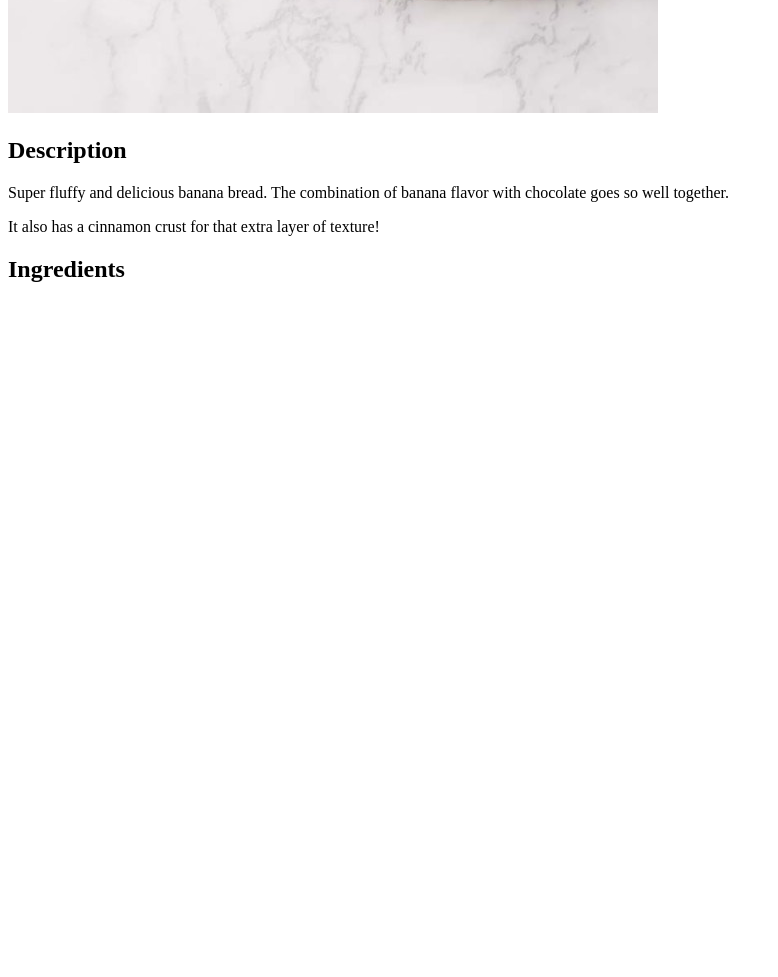
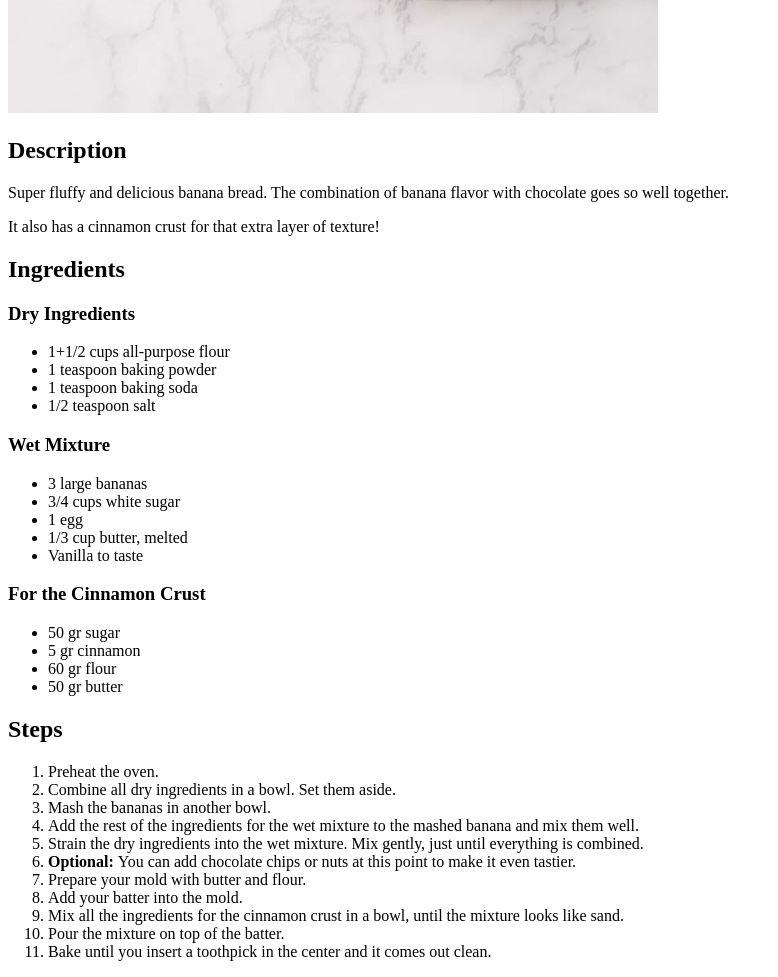
Before and after one commit to cgarciam3/odin-recipes, a plain HTML site: page recipes/bananabread.html in a window 1280 px wide. Shown: the part 942-1919 px from the top of the page, without its empty margins (0-778 px from the left). Before the commit the page ends 1245 px from the top, so only its background shows below. Drawn offline with Linux system fonts and the light colour scheme.

Commit message:
Complete bananabread.html page

```diff
--- a/recipes/bananabread.html
+++ b/recipes/bananabread.html
@@ -13,5 +13,41 @@
     <p>Super fluffy and delicious banana bread. The combination of banana flavor with chocolate goes so well together.</p>
     <p>It also has a cinnamon crust for that extra layer of texture!</p>
     <h2>Ingredients</h2>
+    <h3>Dry Ingredients</h3>
+    <ul>
+        <li>1+1/2 cups all-purpose flour</li>
+        <li>1 teaspoon baking powder</li>
+        <li>1 teaspoon baking soda</li>
+        <li>1/2 teaspoon salt</li>
+    </ul>
+    <h3>Wet Mixture</h3>
+    <ul>
+        <li>3 large bananas</li>
+        <li>3/4 cups white sugar</li>
+        <li>1 egg</li>
+        <li>1/3 cup butter, melted</li>
+        <li>Vanilla to taste</li>
+    </ul>
+    <h3>For the Cinnamon Crust</h3>
+    <ul>
+        <li>50 gr sugar</li>
+        <li>5 gr cinnamon</li>
+        <li>60 gr flour</li>
+        <li>50 gr butter</li>
+    </ul>
+    <h2>Steps</h2>
+    <ol>
+        <li>Preheat the oven.</li>
+        <li>Combine all dry ingredients in a bowl. Set them aside.</li>
+        <li>Mash the bananas in another bowl.</li>
+        <li>Add the rest of the ingredients for the wet mixture to the mashed banana and mix them well.</li>
+        <li>Strain the dry ingredients into the wet mixture. Mix gently, just until everything is combined.</li>
+        <li><strong>Optional: </strong>You can add chocolate chips or nuts at this point to make it even tastier.</li>
+        <li>Prepare your mold with butter and flour.</li>
+        <li>Add your batter into the mold.</li>
+        <li>Mix all the ingredients for the cinnamon crust in a bowl, until the mixture looks like sand.</li>
+        <li>Pour the mixture on top of the batter.</li>
+        <li>Bake until you insert a toothpick in the center and it comes out clean.</li>
+    </ol>
 </body>
 </html>
```
